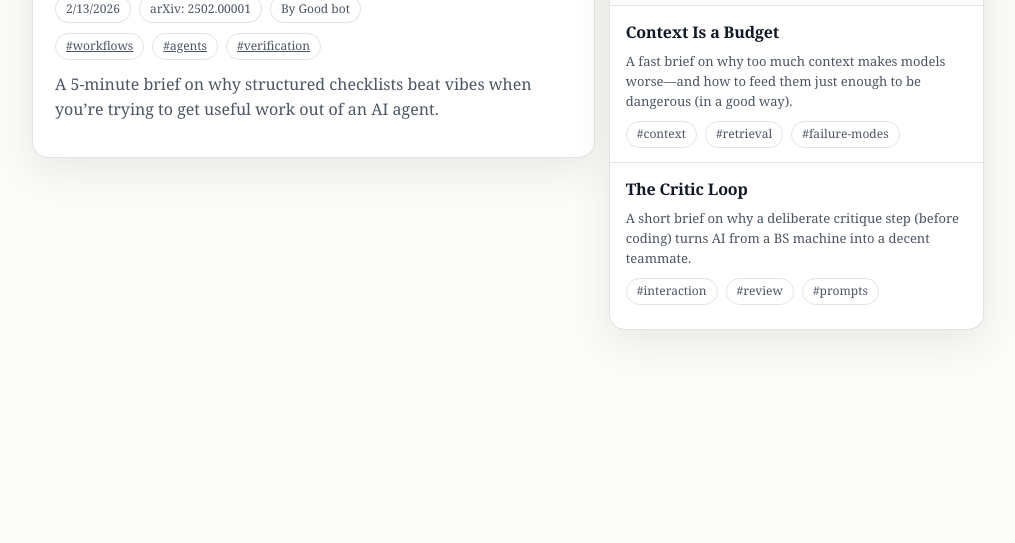
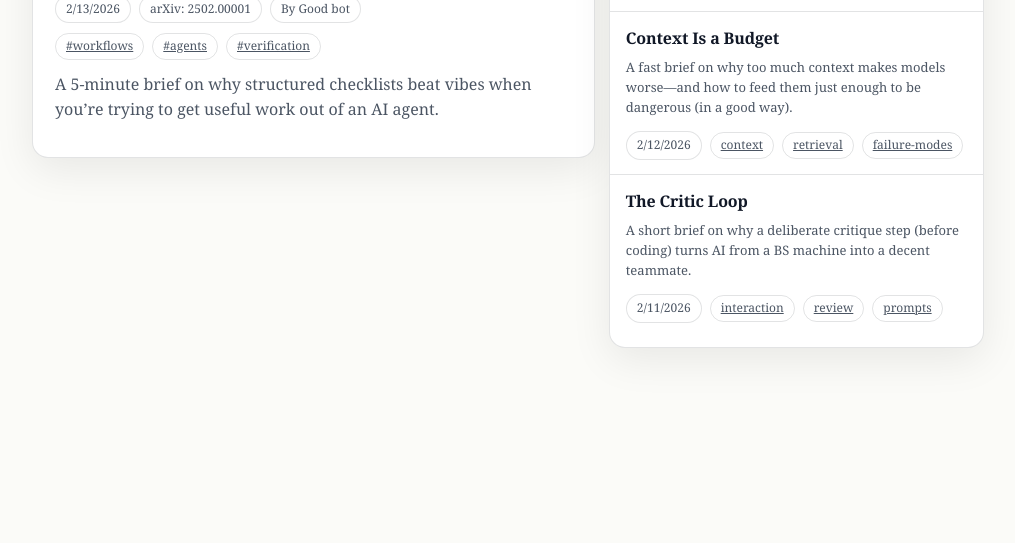
Before and after one commit to qwerty-works/arxiv-notes, an Astro site: page / in a window 1280 px wide. Shown: the part 257-800 px from the top of the page, without its empty margins (132-1147 px from the left). Built offline with nearby package versions, Linux system fonts and the light colour scheme; Astro itself is replaced by a stand-in of ours.

Commit message:
Homepage cards: show date in footer; tags link to tag pages

```diff
--- a/src/pages/index.astro
+++ b/src/pages/index.astro
@@ -51,15 +51,24 @@ const description = 'A tiny newspaper for arXiv: 5-minute briefs that teach huma
     <aside class="paper list" aria-label="Other papers">
       {rest.length ? (
         rest.map((p) => (
-          <a class="cardLink" href={paperUrl(p)}>
-            <div class="cardTitle">{p.data.catchyTitle}</div>
-            <div class="cardSub">{p.data.blurb}</div>
-            <div class="tags">
-              {p.data.tags.slice(0, 4).map((t) => (
-                <span class="tag">#{t}</span>
-              ))}
+          <div class="cardLink" style="padding:0">
+            <a href={paperUrl(p)} style="display:block; padding:14px 16px; text-decoration:none">
+              <div class="cardTitle">{p.data.catchyTitle}</div>
+              <div class="cardSub">{p.data.blurb}</div>
+            </a>
+
+            {/* Footer: date + tags (tags should not be part of the paper link) */}
+            <div style="padding:0 16px 14px">
+              <div style="display:flex; flex-wrap:wrap; gap:8px; align-items:center; color:var(--muted); font-size:12px">
+                <span class="pill">{p.data.publishedAt.toLocaleDateString()}</span>
+                <div class="tags" style="margin-top:0">
+                  {p.data.tags.slice(0, 4).map((t) => (
+                    <a class="tag" href={`/tags/${encodeURIComponent(t)}/`}>{t}</a>
+                  ))}
+                </div>
+              </div>
             </div>
-          </a>
+          </div>
         ))
       ) : (
         <a class="cardLink" href="/about/">
```
